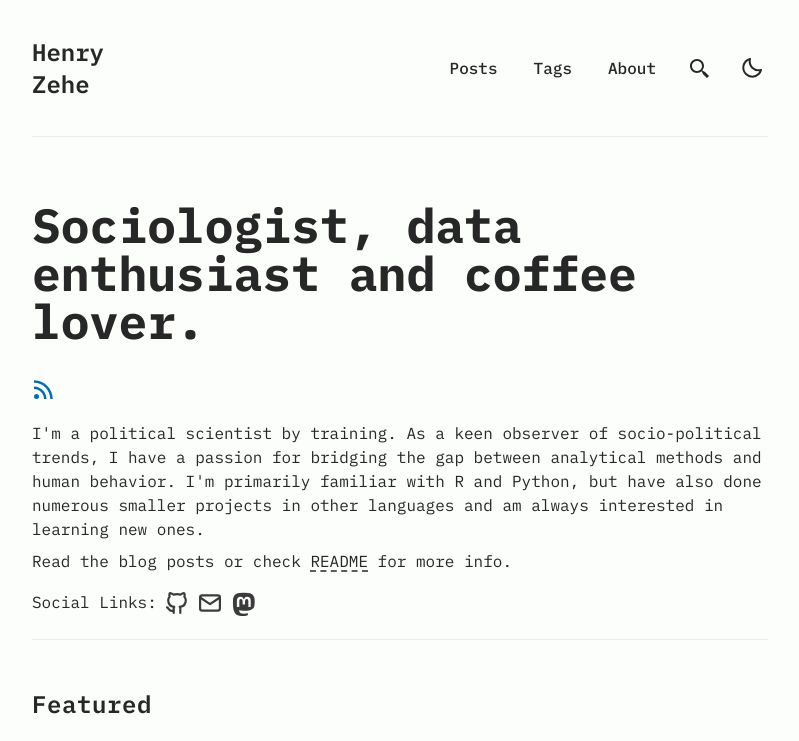
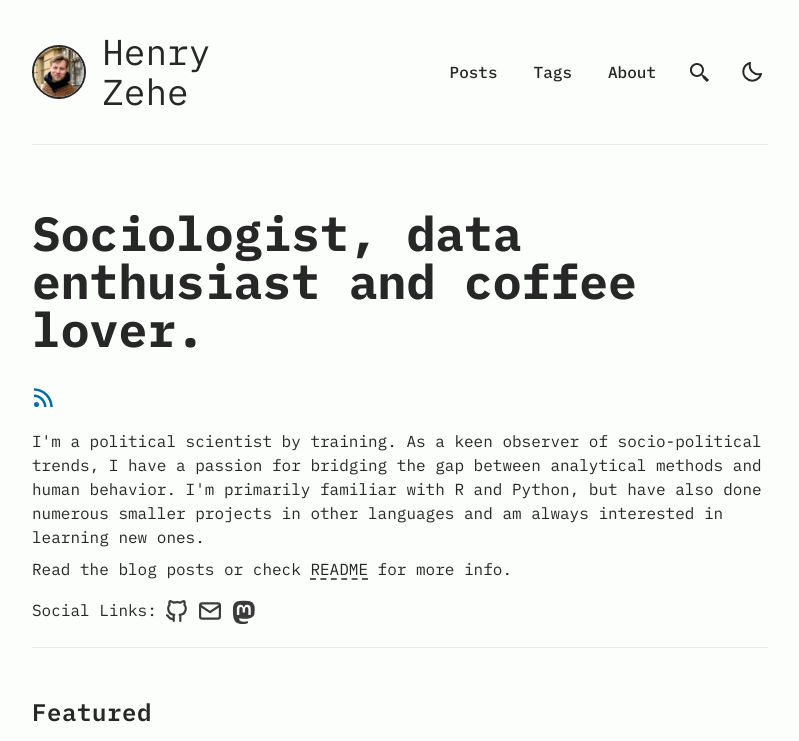
Before and after one commit to knifflig/astro-portfolio, an Astro site: page / in a window 1280 px wide. Shown: the top 741 px of the page, without its empty margins (240-1039 px from the left). Built offline with nearby package versions, Linux system fonts and the light colour scheme; Astro itself is replaced by a stand-in of ours; some packages are replaced by stand-ins of ours.

Commit message:
update header

```diff
--- a/src/components/Header.astro
+++ b/src/components/Header.astro
@@ -2,9 +2,6 @@
 import { LOGO_IMAGE, SITE } from "@config";
 import Hr from "./Hr.astro";
 import LinkButton from "./LinkButton.astro";
-
-import logoPNG from "/assets/logo.png";
-import logoSVG from "/assets/logo.svg";
 
 export interface Props {
   activeNav?: "posts" | "tags" | "about" | "search";
@@ -14,23 +11,21 @@ const { activeNav } = Astro.props;
 ---
 
 <header>
-  <a id="skip-to-content" href="#main-content">Skip to content</a>
-  <div class="nav-container">
-    <div class="top-nav-wrap">
-      <a href="/" class="logo">
-        {
-          LOGO_IMAGE.enable ? (
-            <img
-              src={LOGO_IMAGE.svg ? logoSVG : logoPNG}
-              alt="AstroPaper Logo"
-              width={LOGO_IMAGE.width}
-              height={LOGO_IMAGE.height}
-            />
-          ) : (
-            SITE.title
-          )
-        }
-      </a>
+  <a id="skip-to-content" href="#main-content" class="sr-only focus:not-sr-only">Skip to content</a>
+  <div class="mx-auto max-w-3xl flex flex-col items-center justify-between sm:flex-row">
+    <div class="relative flex w-full items-start justify-between p-4 sm:items-center sm:py-8">
+      <div class="flex flex-col sm:flex-row sm:items-center w-full">
+
+        <div class="flex items-center justify-start">
+          <div class="relative flex items-center justify-between p-4 sm:p-0">
+            <img class="rounded-full border-2" src="/assets/author.jpeg" width="80" height="80" alt=""/>
+          </div>
+
+          <div class="pl-4 text-4xl">
+            <a class="">Henry Zehe</a>
+          </div>
+        </div>
+
         <nav id="nav-menu">
           <button
             class="hamburger-menu focus-outline"
@@ -113,6 +108,7 @@ const { activeNav } = Astro.props;
             </li>
           </ul>
         </nav>
+      </div>
     </div>
   </div>
   <Hr />
```
Also changed, not shown: public/assets/author.jpeg (added). Lines whose indentation alone changed are shown as unchanged.
